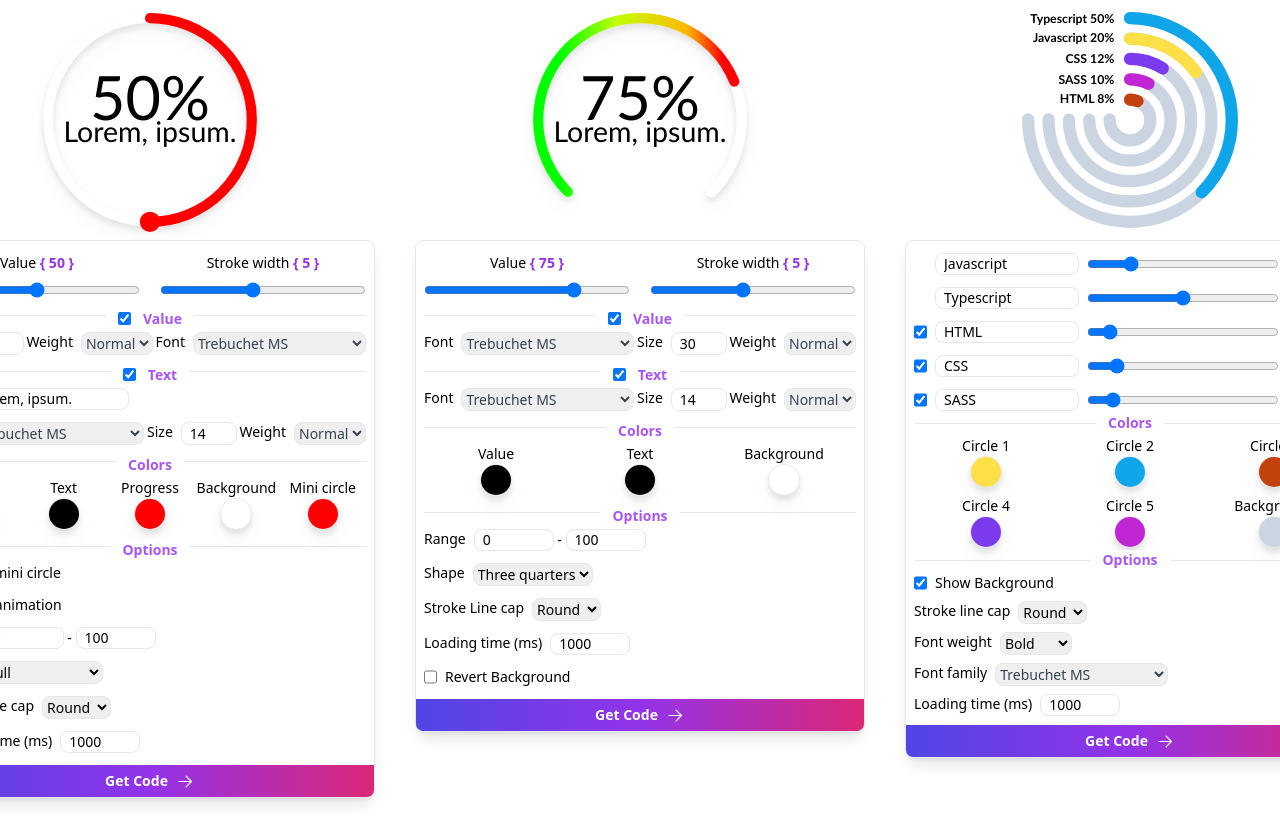
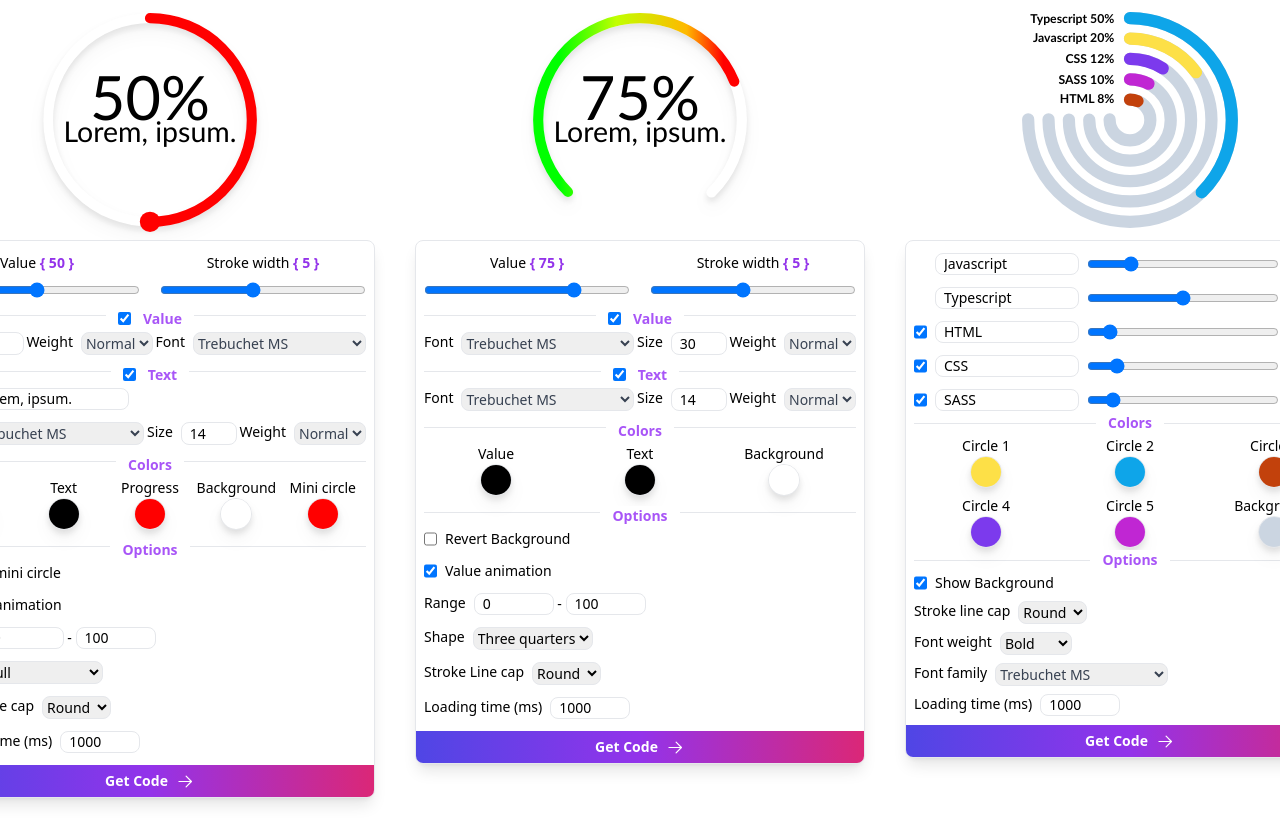
Before and after one commit to alptugidin/react-circular-progress-bar, a React (Vite) app: page / in a window 1280 px wide. Shown: the top 824 px of the page. Built offline with nearby package versions, Linux system fonts and the light colour scheme.

Commit message:
add animatedValue to code and remove front class

```diff
--- a/src/components/HeatDemo/Settings.tsx
+++ b/src/components/HeatDemo/Settings.tsx
@@ -30,7 +30,8 @@ const Settings: React.FC<IHeatSettings> = (props) => {
 \t\ttextSize: ${props.heatOptions.textSize},
 \t\ttextWeight: '${props.heatOptions.textWeight}',
 \t\tvalueColor: '${props.heatOptions.valueColor}',
-\t\tloadingTime: '${props.heatOptions.loadingTime}'
+\t\tloadingTime: '${props.heatOptions.loadingTime}',
+\t\tvalueAnimation: ${props.heatOptions.valueAnimation ? 'true' : 'false'}
 \t}}
 />`;
   const handleValueCheck = (e: React.ChangeEvent<HTMLInputElement>): void => {
@@ -68,7 +69,7 @@ const Settings: React.FC<IHeatSettings> = (props) => {
     <div className='main-heat'>
       <div
         ref={settingsSection}
-        className='settings front flex flex-col overflow-hidden gap-4 bg-white rounded-lg border py-3 px-2 shadow-lg text-sm transition-all duration-[800ms] pb-11'>
+        className='settings flex flex-col overflow-hidden gap-4 bg-white rounded-lg border py-3 px-2 shadow-lg text-sm transition-all duration-[800ms] pb-11'>
         <div className='flex items-center gap-5'>
           <div className='flex flex-col gap-2 basis-1/2'>
             <span className='text-center'>Value
@@ -231,6 +232,21 @@ const Settings: React.FC<IHeatSettings> = (props) => {
             <span className='text-purple-500 font-semibold bg-white pr-3 pl-3'>Options</span>
           </label>
           <div className='flex gap-2'>
+            <input
+              type="checkbox"
+              className='cursor-pointer'
+              onChange={(e) => props.setHeatOptions((prev) => ({ ...prev, revertColor: e.target.checked }))} />
+            <span className=''>Revert Background</span>
+          </div>
+          <div className='flex gap-2'>
+            <input
+              type="checkbox"
+              className='cursor-pointer'
+              defaultChecked
+              onChange={(e) => props.setHeatOptions((prev) => ({ ...prev, valueAnimation: e.target.checked }))} />
+            <span className=''>Value animation</span>
+          </div>
+          <div className='flex gap-2'>
             <span>Range</span>
             <div>
               <input
@@ -257,6 +273,7 @@ const Settings: React.FC<IHeatSettings> = (props) => {
               <option value="half">Half</option>
             </select>
           </div>
+
           <div className='flex gap-2'>
             <span>Stroke Line cap</span>
             <select className='border rounded-lg outline-none'
@@ -277,14 +294,6 @@ const Settings: React.FC<IHeatSettings> = (props) => {
               className='border rounded-lg outline-none pl-2 focus:bordersetHeatOptions-400 w-20 '/>
           </div>
 
-          <div className='flex gap-2'>
-            <input
-              type="checkbox"
-              className='cursor-pointer'
-              // defaultChecked
-              onChange={(e) => props.setHeatOptions((prev) => ({ ...prev, revertColor: e.target.checked }))} />
-            <span className=''>Revert Background</span>
-          </div>
         </div>
         <div className='absolute bottom-0 bg-gradient-to-r from-indigo-600 via-purple-600 to-pink-600 w-full left-0'>
           <button type='button'
```
